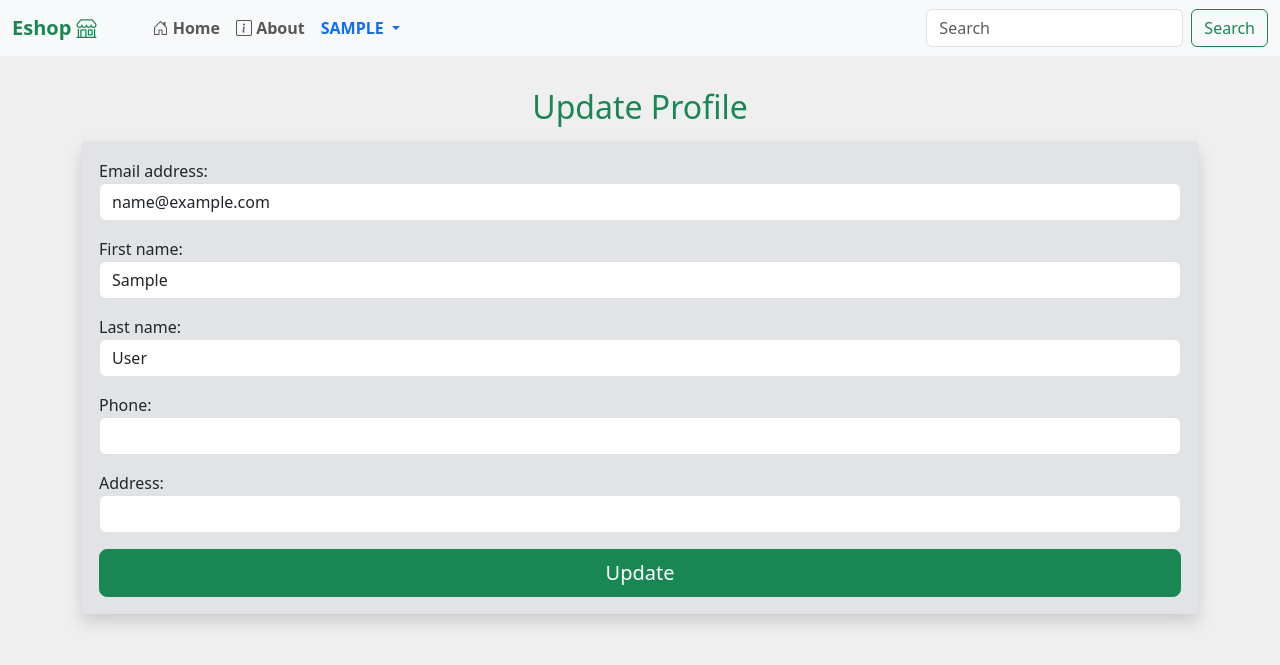
After one commit to hashimwisamsami-arch/eshop-django, a Django app: page /accounts/update/ in a window 1280 px wide. The commit adds this page. Shown: the top 665 px of the page. Run offline with Django 5.2, Linux system fonts and the light colour scheme; the visitor is signed in with stand-in values (Sample User, id 1).

Commit message:
Add user profile update functionality with forms and views

```diff
--- a/eshop/accounts/forms.py
+++ b/eshop/accounts/forms.py
@@ -1,5 +1,6 @@
 from django import forms
 from django.contrib.auth.models import User
+from .models import Profile
 
 
 class RgisterForm(forms.Form):
@@ -81,3 +82,34 @@ class LoginForm(forms.Form):
     error_messages={
         "required":"Password is required"
     })
+
+
+class UserUpdateForm(forms.ModelForm):
+    class Meta:
+        model=User
+        fields=['email','first_name','last_name']
+        widgets={
+            'email':forms.EmailInput(attrs={
+                'class':'form-control'
+            }),
+            'first_name':forms.TextInput(attrs={
+                            'class':'form-control'
+                        }),
+             'last_name':forms.TextInput(attrs={
+                                        'class':'form-control'
+                                    }),
+        }
+
+class ProfileUpdateForm(forms.ModelForm):
+    class Meta:
+        model=Profile
+        fields=['phone','address']
+        widgets={
+
+                    'phone':forms.TextInput(attrs={
+                                    'class':'form-control'
+                                }),
+                     'address':forms.TextInput(attrs={
+                                                'class':'form-control'
+                                            }),
+                }
--- /dev/null
+++ b/eshop/accounts/templates/accounts/update.html
@@ -0,0 +1,11 @@
+{% extends 'base.html' %} {%block title%} Update {%endblock%} {%block body%}
+<h2 class="text-center text-success mb-3">Update Profile</h2>
+<form
+  action=""
+  method="post"
+  class="p-3 border shadow bg-secondary bg-opacity-10"
+>
+  {%csrf_token%} {{user_update_form.as_p}} {{profile_update_form.as_p}}
+  <button type="submit" class="btn btn-success btn-lg w-100">Update</button>
+</form>
+{%endblock%}
--- a/eshop/accounts/urls.py
+++ b/eshop/accounts/urls.py
@@ -8,4 +8,5 @@ urlpatterns=[
     path(route="login/",view=views.user_login,name="user_login"),
     path(route="logout/",view=views.user_logout,name="user_logout"),
     path(route="profile/",view=views.user_profile,name="user_profile"),
+    path(route="update/",view=views.user_update,name="user_update"),
 ]
--- a/eshop/accounts/views.py
+++ b/eshop/accounts/views.py
@@ -1,7 +1,6 @@
 
 from django.shortcuts import render, redirect
-from .forms import RgisterForm
-from .forms import LoginForm
+from .forms import RgisterForm,LoginForm,UserUpdateForm,ProfileUpdateForm
 from django.contrib.auth.models import User
 from django.contrib.auth import authenticate,login,logout
 from django.contrib import messages
@@ -78,3 +77,22 @@ def user_profile(request):
     profile=Profile.objects.get(user_id=request.user.id)
     context={'profile':profile}
     return render(request, "accounts/profile.html",context)
+
+def user_update(request):
+    if request.method=="POST":
+        user_update_form=UserUpdateForm(request.POST,instance=request.user)
+        profile_update_form=ProfileUpdateForm(request.POST,instance=request.user.profile)
+
+        if user_update_form.is_valid() and profile_update_form.is_valid():
+            user_update_form.save()
+            profile_update_form.save()
+            messages.success(request,"updated successfully","success")
+            return redirect("accounts:user_profile")
+    else:
+        user_update_form=UserUpdateForm(instance=request.user)
+        profile_update_form=ProfileUpdateForm(instance=request.user.profile)
+    context={
+        'user_update_form':user_update_form,
+        'profile_update_form':profile_update_form
+        }
+    return render(request, "accounts/update.html",context)
```
Also changed, not shown: eshop/accounts/templates/accounts/profile.html (+7 -0 lines).
